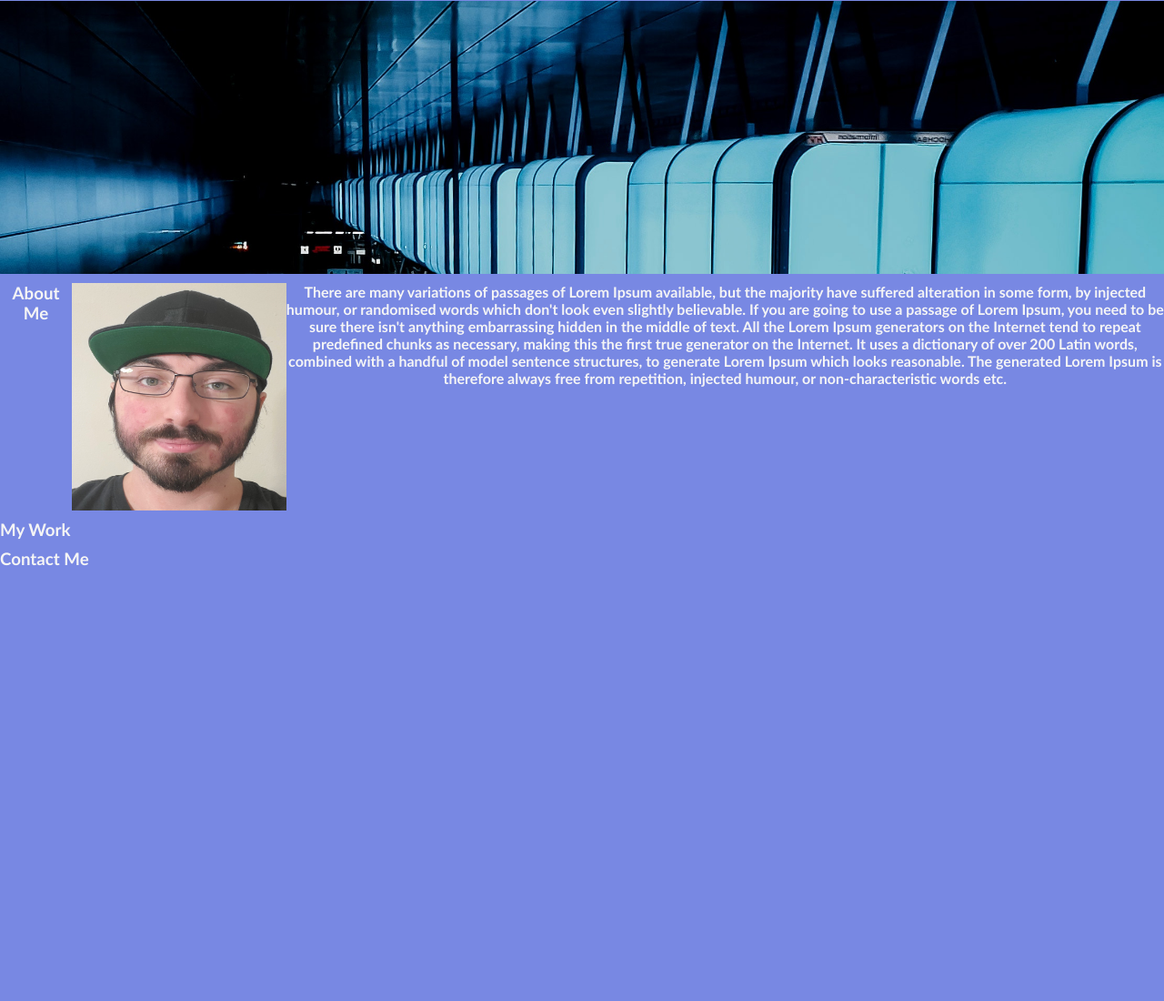
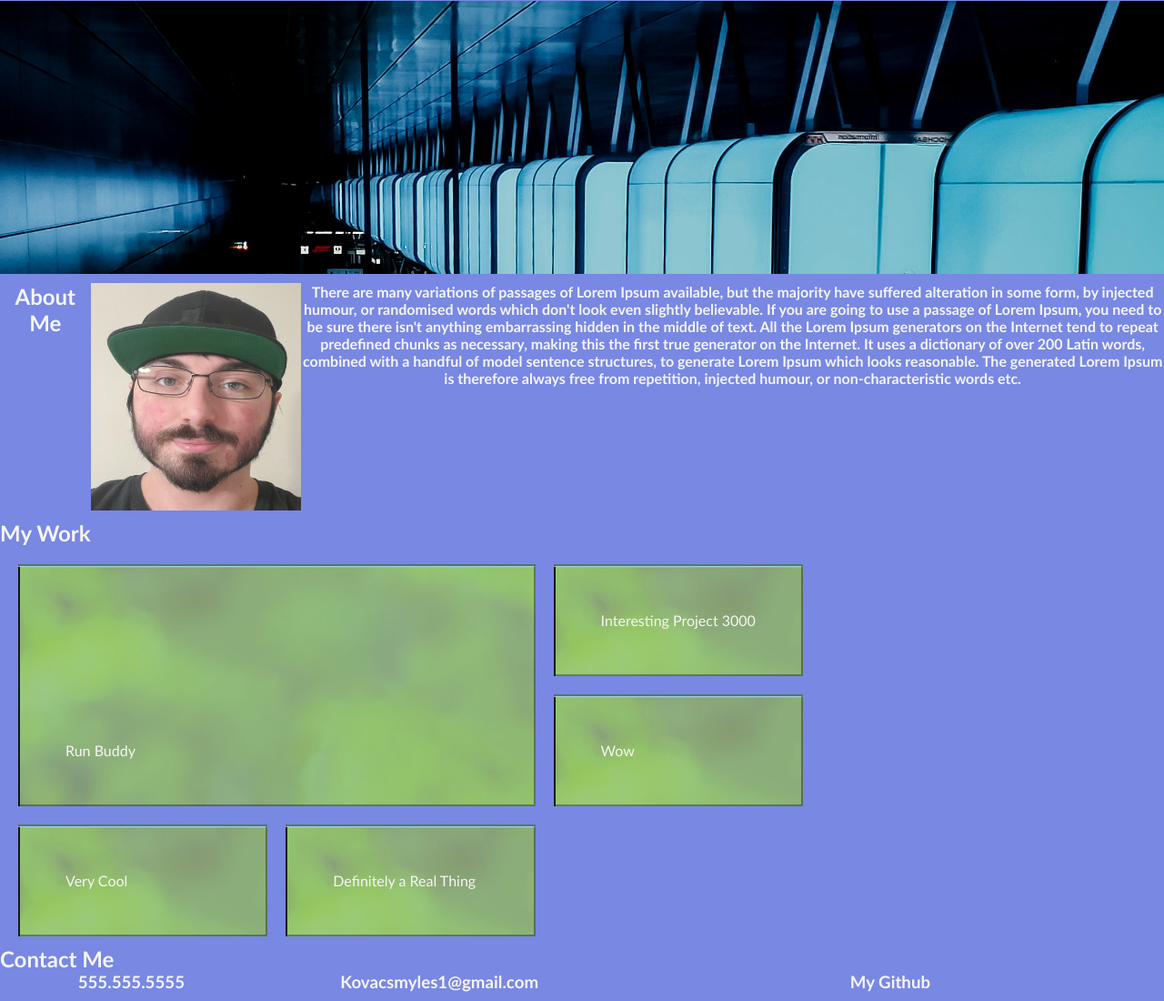
Before and after one commit to MylesKovacs/My-Portfolio, a plain HTML site: page index.html in a window 1280 px wide. Shown: the part 53-1153 px from the top of the page at 91% size. Before the commit the page ends 800 px from the top, so only its background shows below. Drawn offline with Linux system fonts and the light colour scheme.

Commit message:
Finished adding base of content, stylizing and adding accessibility

```diff
--- a/Assets/style.css
+++ b/Assets/style.css
@@ -42,6 +42,12 @@ header nav ul {
 header nav ul li a {
     padding: 10px 15px;
     font-size: 2vw;
+    text-shadow: 0 0 10px rgba(0,0,0,0.5);
+}
+header nav ul li a:hover {
+    text-shadow: none;
+    color: var(--background);
+    background: whitesmoke
 }
 
 header a {
@@ -58,6 +64,55 @@ header a {
 }
 
 /* Hero Style End */
+
+/* Works Styles Start */
+.runbuddy {
+    background-image: url("../Assets/Images/RunBuddyimg.jpg");
+}
+
+.project3000 {
+    background-image: url("../Assets/Images/RunBuddyimg.jpg");
+}
+
+.wow {
+    background-image: url("../Assets/Images/RunBuddyimg.jpg");
+}
+
+.verycool {
+    background-image: url("../Assets/Images/RunBuddyimg.jpg");
+}
+
+.realthing {
+    background-image: url("../Assets/Images/RunBuddyimg.jpg");
+}
+
+.works-grid-wrapper {
+    margin-left: 20px;
+    margin-top: 20px;
+    display: flex;
+    width: 100%;
+    justify-content: left;
+}
+
+.works-grid-container {
+    display: grid;
+    grid-template-columns: 1fr 1fr 1fr;
+    grid-template-rows: 1fr 1fr 1fr;
+    grid-gap: 20px;
+}
+
+.works-grid-item {
+    padding: 50px;
+    border: 2px solid rgba(0, 0, 0, 0.356);
+    display: flex;
+    align-items: flex-end;
+    justify-content: flex-start;
+}
+
+.works-grid-item.runbuddy {
+    grid-column: 1/ span 2;
+    grid-row: 1/span 2;
+}
 
 /* About Me Styling Start */
 .about-me {
@@ -84,6 +139,17 @@ header a {
     margin: 0 auto
 }
 
+.contact-info {
+    display: flex;
+    justify-content: space-around;
+}
+
+.contact-info a {
+    text-decoration: none;
+    color: whitesmoke;
+}
+
+
 @media screen and (max-width: 980px) {
 
 }
--- a/index.html
+++ b/index.html
@@ -35,8 +35,8 @@
 
     </section>
 
-    <section id="#About-me" class="about-me">
-        <h3>About Me</h3>
+    <section id="About-me" class="about-me">
+        <h2>About Me</h2>
         <div class="about-me-img">
             <img src="./Assets/Images/me.jpg" alt="Myles Kovacs" />
         </div>
@@ -48,15 +48,39 @@
 
     </section>
 
-    <section id="#My-work">
-        <div>
-        <h3>My Work</h3>
+    <section id="My-work">
+        <h2>My Work</h2>
+        <div class="works-grid-wrapper">
+            <div class="works-grid-container">
+                <div class="works-grid-item runbuddy">
+                Run Buddy
+                </div>
+
+                <div class="works-grid-item project3000">
+                Interesting Project 3000
+                </div>
+
+                <div class="works-grid-item wow">
+                Wow
+                </div>
+
+                <div class="works-grid-item verycool">
+                Very Cool
+                </div>
+
+                <div class="works-grid-item realthing">
+                Definitely a Real Thing
+                </div>
+            </div>
         </div>
     </section>
 
-    <section id="#Contact-me">
-        <div>
-        <h3>Contact Me</h3>
+    <section id="Contact-me">
+        <h2>Contact Me</h2>
+        <div class="contact-info">
+            <h3>555.555.5555</h3>
+            <h3><a href="mailto:kovacsmyles1@gmail.com">Kovacsmyles1@gmail.com</h3>
+            <h3><a href="https://github.com/MylesKovacs">My Github</h3>
         </div>
     </section>
 </body>
```
Also changed, not shown: Assets/Images/RunBuddyimg.jpg (added).
